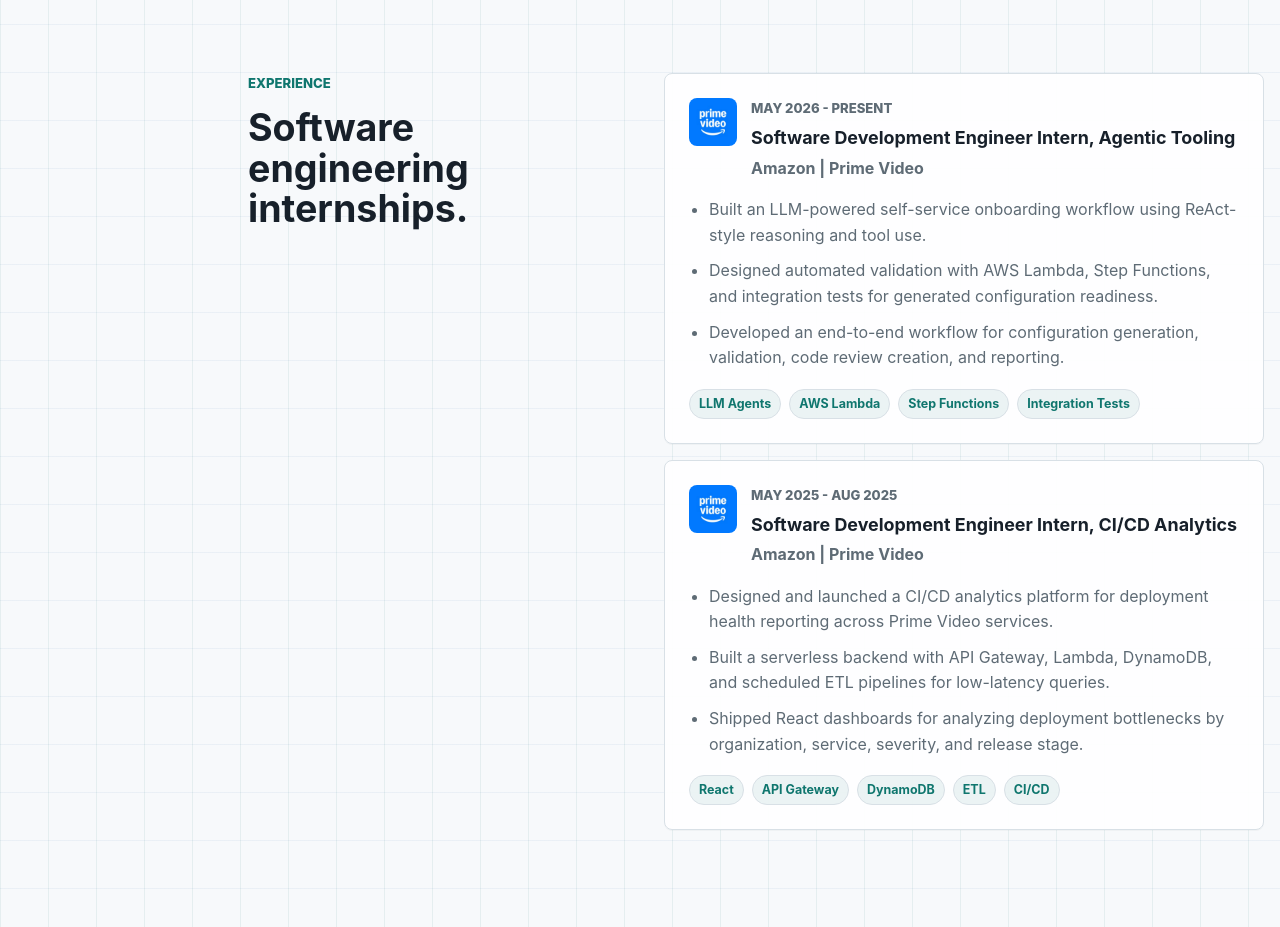
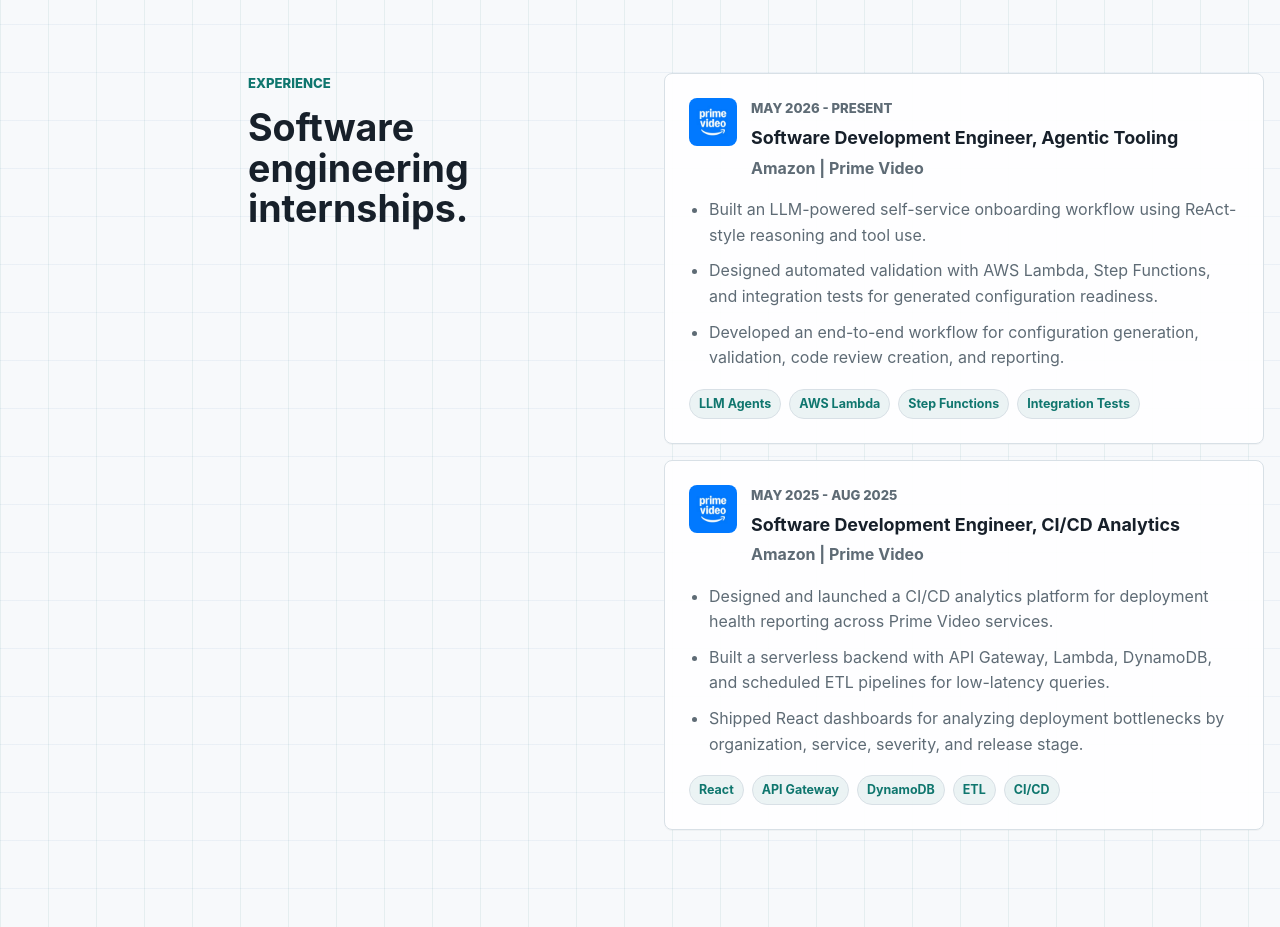
Before and after one commit to EleanorLiu12/KJPortfolio, a plain HTML site: page index.html in a window 1280 px wide. Shown: the part 1032-1959 px from the top of the page. Drawn offline with Linux system fonts and the light colour scheme; no server answers.

Commit message:
Rename experience role titles

```diff
--- a/index.html
+++ b/index.html
@@ -124,7 +124,7 @@
               <img class="experience-logo" src="assets/prime-video-logo.png" alt="Prime Video logo" width="48" height="48">
               <div class="experience-heading-text">
                 <p class="experience-period">May 2026 - Present</p>
-                <h3>Software Development Engineer Intern, Agentic Tooling</h3>
+                <h3>Software Development Engineer, Agentic Tooling</h3>
                 <p class="experience-company">Amazon | Prime Video</p>
               </div>
             </div>
@@ -146,7 +146,7 @@
               <img class="experience-logo" src="assets/prime-video-logo.png" alt="Prime Video logo" width="48" height="48">
               <div class="experience-heading-text">
                 <p class="experience-period">May 2025 - Aug 2025</p>
-                <h3>Software Development Engineer Intern, CI/CD Analytics</h3>
+                <h3>Software Development Engineer, CI/CD Analytics</h3>
                 <p class="experience-company">Amazon | Prime Video</p>
               </div>
             </div>
```
